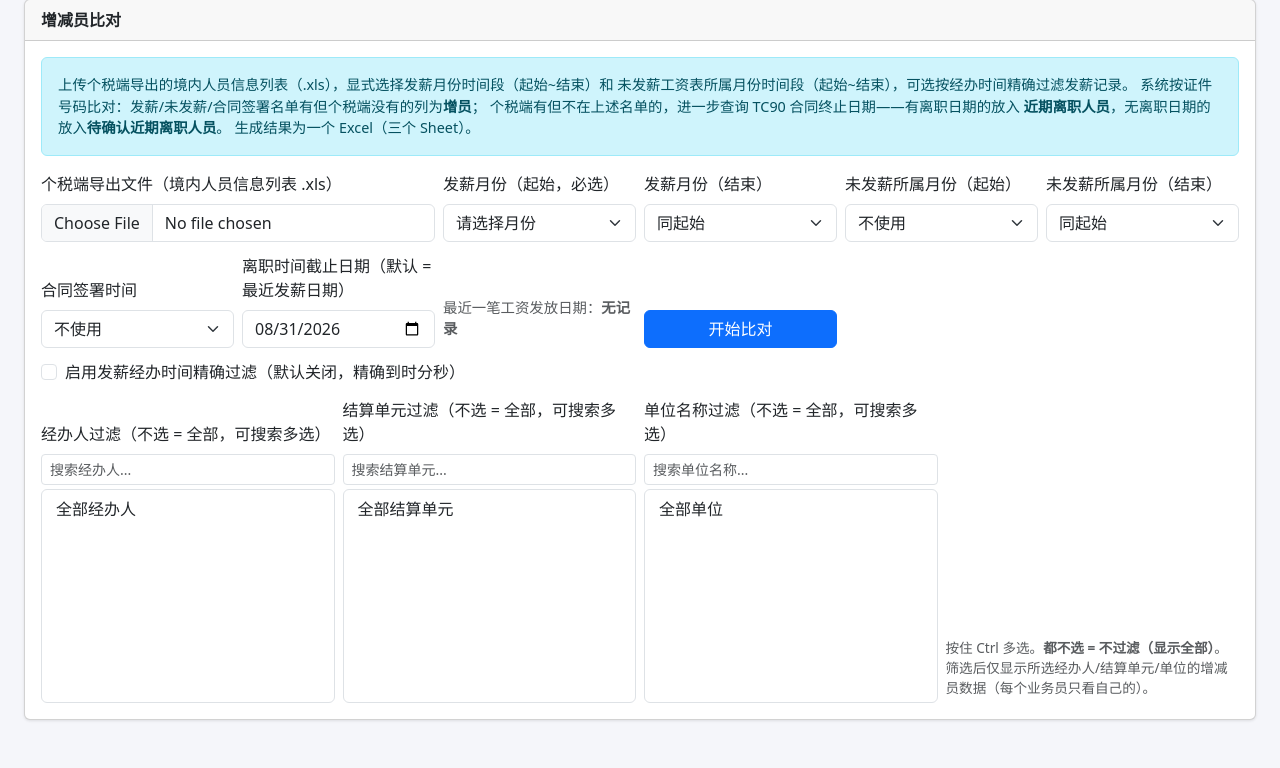
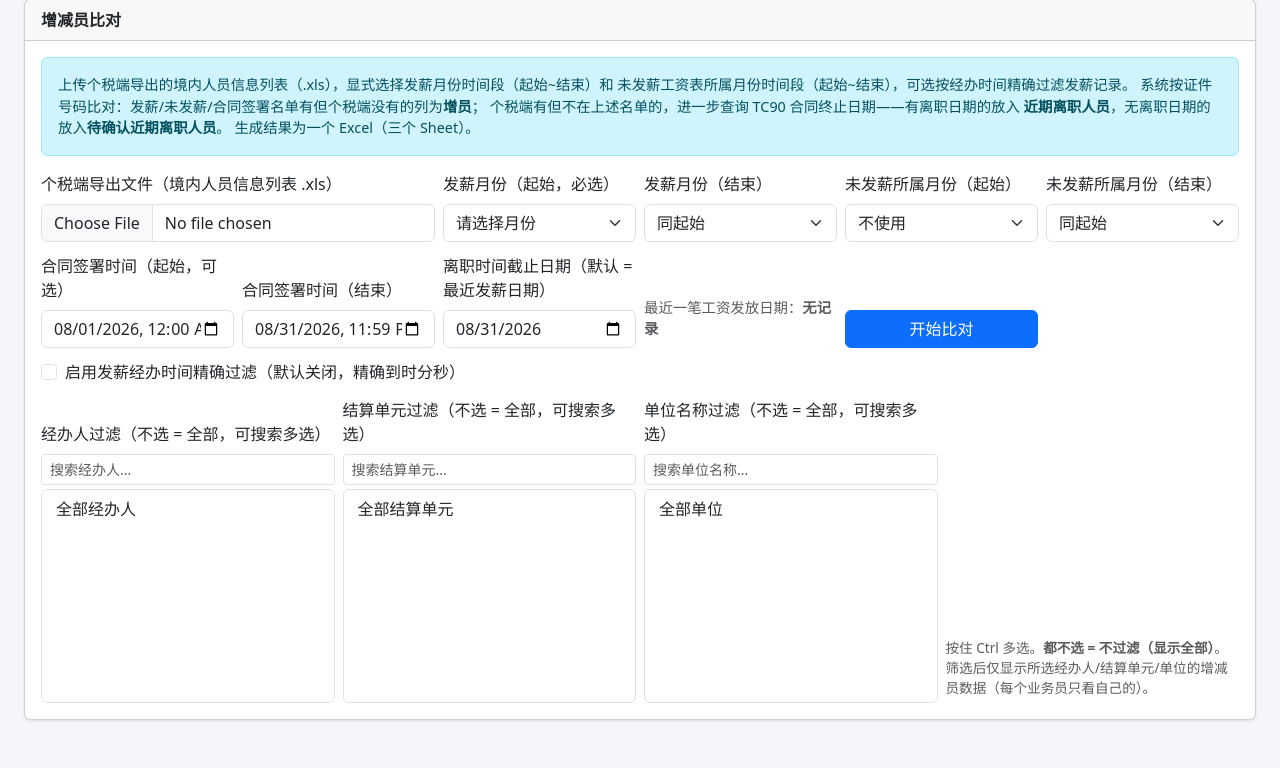
Before and after one commit to wanghannew1/TaxGen, a Flask app: page /personnel-compare in a window 1280 px wide. Shown: the part 143-911 px from the top of the page. Run offline with Flask 3, Linux system fonts and the light colour scheme; data that the repository does not hold is empty.

Commit message:
feat: contract signing time as datetime range (start-end) instead of month select

```diff
--- a/app.py
+++ b/app.py
@@ -591,7 +591,7 @@ def api_personnel_compare():
     - pay_month_start/pay_month_end: 发薪月份时间段 (显式起止)
     - unpaid_month_start/unpaid_month_end: 未发薪工资表所属月份时间段 (显式起止)
     - pay_start_time/pay_end_time: 可选发薪经办时间 (精确到时分秒, 默认关闭)
-    - contract_month: 合同签署时间 (选中月份当月1日至起始发薪月份最后一天)
+    - contract_start_time/contract_end_time: 合同签署时间范围 (精确到时分秒, 可选)
     - termination_deadline: 离职时间截止日期 (默认最近发薪日期)
     """
     try:
@@ -616,7 +616,11 @@ def api_personnel_compare():
         unpaid_month_end = int(request.form.get("unpaid_month_end", 0) or unpaid_month_start)
         if unpaid_month_start and unpaid_month_end < unpaid_month_start:
             return jsonify({"error": "未发薪所属月份(结束)不能早于(起始)"}), 400
-        contract_month = int(request.form.get("contract_month", 0) or 0)
+        contract_start_time = request.form.get("contract_start_time", "").strip()
+        contract_end_time = request.form.get("contract_end_time", "").strip()
+        from datetime import datetime as _dt
+        contract_start_dt = _dt.strptime(contract_start_time, "%Y-%m-%dT%H:%M") if contract_start_time else None
+        contract_end_dt = _dt.strptime(contract_end_time, "%Y-%m-%dT%H:%M") if contract_end_time else None
         # 可选经办时间过滤 (精确到时分秒, 默认关闭)
         pay_start_time = request.form.get("pay_start_time", "").strip()
         pay_end_time = request.form.get("pay_end_time", "").strip()
@@ -667,11 +671,10 @@ def api_personnel_compare():
         if unpaid_month_start:
             unpaid_months = list(range(unpaid_month_start, unpaid_month_end + 1))
             unpaid_persons = get_unpaid_salary_persons(conn, unpaid_months)
-        # 合同签署: 选中月份当月1日 → 起始发薪月份最后一天
+        # 合同签署: 合同开始日期在起始~结束时间范围内 (精确到时分秒)
         contract_persons = set()
-        if contract_month:
-            start_date, end_date = get_contract_date_range(contract_month, pay_month_start)
-            contract_persons = get_contract_signed_persons(conn, start_date, end_date)
+        if contract_start_dt or contract_end_dt:
+            contract_persons = get_contract_signed_persons(conn, contract_start_dt, contract_end_dt)
         # 疑似近期离职: 个税端未标记离职(无离职日期)且不在发薪/未发薪/合同名单
         active_certs = {
             str(p.get("证件号码") or "").strip().upper()
@@ -756,7 +759,8 @@ def api_personnel_compare():
         verify_params = {
             "pay_months": pay_months,
             "unpaid_months": unpaid_months,
-            "contract_month": contract_month or 0,
+            "contract_start": contract_start_dt.strftime("%Y-%m-%d %H:%M") if contract_start_dt else "",
+            "contract_end": contract_end_dt.strftime("%Y-%m-%d %H:%M") if contract_end_dt else "",
         }
         salary_details = get_salary_details(conn, add_certs_final,
                                             sorted(set(pay_months + unpaid_months)))
--- a/queries.py
+++ b/queries.py
@@ -751,21 +751,31 @@ def get_contract_date_range(selected_month: int, report_month: int):
     return start_date, end_date
 
 
-def get_contract_signed_persons(conn, start_date: str, end_date: str) -> Set[str]:
-    """查询合同开始日期 (TC90.ATC90C) 在指定范围内的人员证件号集合。
+def get_contract_signed_persons(conn, start_dt, end_dt) -> Set[str]:
+    """查询合同开始日期 (TC90.ATC90C) 在指定时间范围内的人员证件号集合。
 
+    start_dt/end_dt: datetime 对象, 精确到时分秒 (None 表示不限该端)。
     返回统一大写的证件号码集合。
     """
+    if start_dt is None and end_dt is None:
+        return set()
     certs = set()
     sql = """
         SELECT DISTINCT AAC002
         FROM TC90
-        WHERE ATC90C >= TO_DATE(:start_date, 'YYYY-MM-DD')
-          AND ATC90C <= TO_DATE(:end_date, 'YYYY-MM-DD')
-          AND AAC002 IS NOT NULL
+        WHERE AAC002 IS NOT NULL
+          {cond}
     """
+    cond = ""
+    binds = {}
+    if start_dt is not None:
+        cond += " AND ATC90C >= TO_DATE(:start_dt, 'YYYY-MM-DD HH24:MI:SS')"
+        binds["start_dt"] = start_dt.strftime("%Y-%m-%d %H:%M:%S")
+    if end_dt is not None:
+        cond += " AND ATC90C <= TO_DATE(:end_dt, 'YYYY-MM-DD HH24:MI:SS')"
+        binds["end_dt"] = end_dt.strftime("%Y-%m-%d %H:%M:%S")
     with conn.cursor() as cursor:
-        cursor.execute(sql, {"start_date": start_date, "end_date": end_date})
+        cursor.execute(sql.format(cond=cond), binds)
         for row in cursor.fetchall():
             cert = str(row[0] or "").strip().upper()
             if cert:
--- a/templates/personnel_compare.html
+++ b/templates/personnel_compare.html
@@ -78,10 +78,12 @@
             </div>
             <div class="row g-2 align-items-end mt-1">
                 <div class="col-md-2">
-                    <label class="form-label">合同签署时间</label>
-                    <select id="contractMonth" class="form-select">
-                        <option value="">不使用</option>
-                    </select>
+                    <label class="form-label">合同签署时间（起始，可选）</label>
+                    <input type="datetime-local" id="contractStartTime" class="form-control">
+                </div>
+                <div class="col-md-2">
+                    <label class="form-label">合同签署时间（结束）</label>
+                    <input type="datetime-local" id="contractEndTime" class="form-control">
                 </div>
                 <div class="col-md-2">
                     <label class="form-label">离职时间截止日期（默认 = 最近发薪日期）</label>
@@ -171,7 +173,8 @@
     const payMonthEnd = document.getElementById('payMonthEnd');
     const unpaidMonthStart = document.getElementById('unpaidMonthStart');
     const unpaidMonthEnd = document.getElementById('unpaidMonthEnd');
-    const contractMonth = document.getElementById('contractMonth');
+    const contractStartTime = document.getElementById('contractStartTime');
+    const contractEndTime = document.getElementById('contractEndTime');
     const enablePayTime = document.getElementById('enablePayTime');
     const payStartTime = document.getElementById('payStartTime');
     const payEndTime = document.getElementById('payEndTime');
@@ -222,7 +225,6 @@
             payMonthEnd.innerHTML = '<option value="">同起始</option>' + options.slice('<option value="">请选择月份</option>'.length);
             unpaidMonthStart.innerHTML = '<option value="">不使用</option>' + options.slice('<option value="">请选择月份</option>'.length);
             unpaidMonthEnd.innerHTML = '<option value="">同起始</option>' + options.slice('<option value="">请选择月份</option>'.length);
-            contractMonth.innerHTML = '<option value="">不使用</option>' + options.slice('<option value="">请选择月份</option>'.length);
         } catch (e) {
             payMonthStart.innerHTML = '<option value="">加载失败，请刷新重试</option>';
             showError(`加载月份列表失败: ${e.message}`);
@@ -249,12 +251,18 @@
                     unpaidMonthStart.value = m;
                     unpaidMonthEnd.value = m;
                 }
-                const opt3 = Array.from(contractMonth.options).find(o => o.value === m);
-                if (opt3) contractMonth.value = m;
+                const opt3 = Array.from(unpaidMonthStart.options).find(o => o.value === m);
+                if (opt3) {
+                    unpaidMonthStart.value = m;
+                    unpaidMonthEnd.value = m;
+                }
+                // 合同签署时间默认值: 起始月第一天 00:00 ~ 最后一天 23:59
+                const y = Math.floor(m / 100), mo = m % 100;
+                const lastDay = new Date(y, mo, 0).getDate();
+                contractStartTime.value = `${y}-${String(mo).padStart(2, '0')}-01T00:00`;
+                contractEndTime.value = `${y}-${String(mo).padStart(2, '0')}-${String(lastDay).padStart(2, '0')}T23:59`;
                 // 经办时间默认值: 起始月第一天 00:00 ~ 结束月最后一天 23:59
-                const y = Math.floor(m / 100), mo = m % 100;
                 payStartTime.value = `${y}-${String(mo).padStart(2, '0')}-01T00:00`;
-                const lastDay = new Date(y, mo, 0).getDate();
                 payEndTime.value = `${y}-${String(mo).padStart(2, '0')}-${String(lastDay).padStart(2, '0')}T23:59`;
             }
         } catch (e) { /* 保持默认空选 */ }
@@ -382,7 +390,8 @@
                 form.append('unpaid_month_start', unpaidMonthStart.value);
                 form.append('unpaid_month_end', unpaidMonthEnd.value || unpaidMonthStart.value);
             }
-            if (contractMonth.value) form.append('contract_month', contractMonth.value);
+            if (contractStartTime.value) form.append('contract_start_time', contractStartTime.value);
+            if (contractEndTime.value) form.append('contract_end_time', contractEndTime.value);
             form.append('termination_deadline', deadline);
             if (enablePayTime.checked) {
                 if (!payStartTime.value) { showError('请填写发薪经办时间(起始)'); btnCompare.disabled = false; loading.style.display = 'none'; return; }
```
Also changed, not shown: templates_gen/personnel_compare.py (+6 -2 lines).
